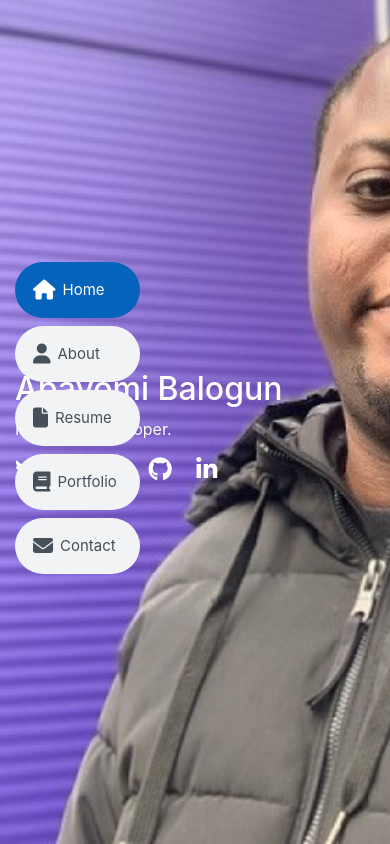
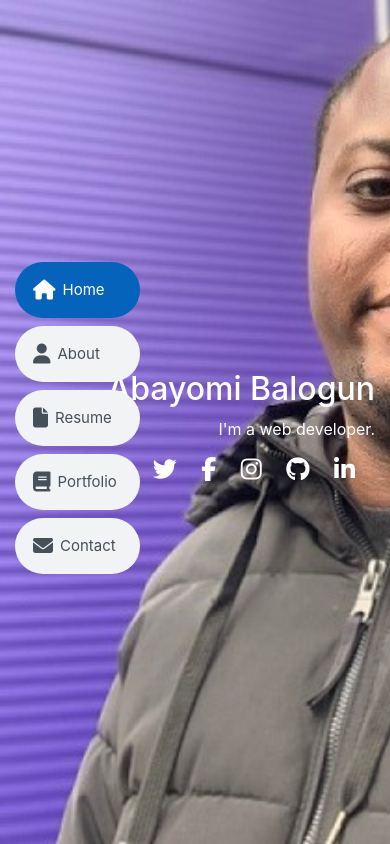
Before and after one commit to abayomi2010/Bootstrap-Portfolio-3, a plain HTML site: page index.html in a window 390 px wide. Drawn offline with nearby package versions, Linux system fonts and the light colour scheme.

Commit message:
Made the page responsive and added social media links

```diff
--- a/css/style.css
+++ b/css/style.css
@@ -83,3 +83,43 @@
     line-height: 1;
     margin-right: 20px;
 }
+
+@media (max-width: 576px) {
+    .container {
+      max-width: 540px;
+      display: flex;
+      flex-direction: column;
+      justify-content: flex-end;
+      align-items: flex-end;
+    }
+  }
+
+  @media (max-width: 768px) {
+    .container {
+      max-width: 720px;
+      display: flex;
+      flex-direction: column;
+      justify-content: flex-end;
+      align-items: flex-end;
+    }
+  }
+
+  @media (max-width: 992px) {
+    .container {
+      max-width: 960px;
+      display: flex;
+      flex-direction: column;
+      justify-content: flex-end;
+      align-items: flex-end;
+    }
+  }
+
+  @media (max-width: 1200px) {
+    .container {
+      max-width: 1140px;
+      display: flex;
+      flex-direction: column;
+      justify-content: center;
+      align-items: flex-end;
+    }
+  }
--- a/index.html
+++ b/index.html
@@ -31,23 +31,23 @@
             <h1>Abayomi Balogun</h1>
             <p>I'm a <span>web developer.</span></p>
             <div class="social-links">
-                <a href="#" class="twitter">
+                <a href="https://mobile.twitter.com/balogunabraham" target="_blank" class="twitter">
                     <i class="fa fa-twitter"></i>
                 </a>
 
-                <a href="#" class="facebook">
+                <a href="facebook.com" class="facebook">
                     <i class="fa fa-facebook"></i>
                 </a>
 
-                <a href="#" class="instagram">
+                <a href="instagram.com" class="instagram">
                     <i class="fa fa-instagram"></i>
                 </a>
 
-                <a href="#" class="github">
+                <a href="https://github.com/abayomi2010" target="_blank" class="github">
                     <i class="fa fa-github"></i>
                 </a>
 
-                <a href="#" class="linkedin">
+                <a href="linkedin.com/" class="linkedin">
                     <i class="fa fa-linkedin"></i>
                 </a>
             </div>
```
